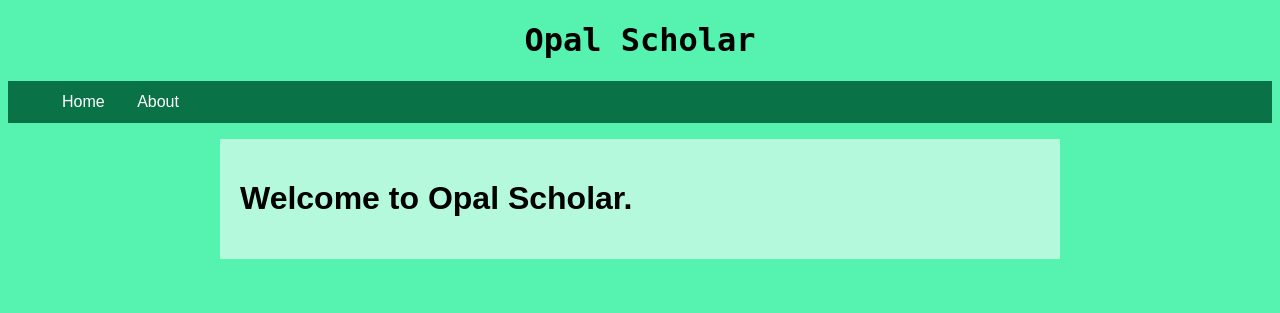
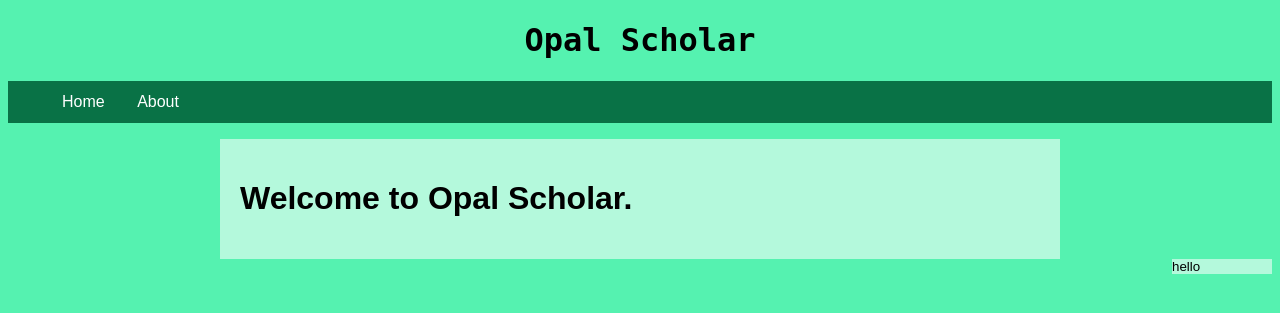
Before and after one commit to harudagondi/opal-scholar, a Flask app: page / in a window 1280 px wide. Shown: the top 313 px of the page. Run offline with Flask 2, Linux system fonts and the light colour scheme; style sheets or scripts are compiled from the project's sources.

Commit message:
Doing Sidebar

```diff
--- a/app/static/css/main.scss
+++ b/app/static/css/main.scss
@@ -45,3 +45,7 @@ nav {
 
     background-color: $opal-lightest;
 }
+
+#in-a-line {
+
+}
--- /dev/null
+++ b/app/static/css/sidebar.min.css
@@ -0,0 +1 @@
+#sidebar{min-width:100px;max-width:300px;height:100%;border-width:2px;font-size:10pt;background-color:#b4f9dc;float:right}
--- /dev/null
+++ b/app/static/css/sidebar.scss
@@ -0,0 +1,13 @@
+@import "colors";
+
+#sidebar {
+    min-width: 100px;
+    max-width: 300px;
+    height: 100%;
+
+    border-width: 2px;
+    font-size: 10pt;
+
+    background-color: $opal-lightest;
+    float:right;
+}
--- a/app/templates/layout.html
+++ b/app/templates/layout.html
@@ -3,6 +3,7 @@
   <head>
     <title> {{ title }} - Opal Scholar </title>
     <link rel="stylesheet" href="{{ url_for('static', filename='css/main.min.css') }}">
+    <link rel="stylesheet" href="{{ url_for('static', filename='css/sidebar.min.css') }}">
 
   </head>
 
@@ -16,14 +17,20 @@
       </ul>
     </nav>
 
+    <div id="in-a-line">
+
       <div id="content">
         {% block content %}
         {% endblock %}
       </div>
 
       <div id="sidebar">
+        hello
         {% block sidebar %}
         {% endblock %}
       </div>
+
+    </div>
+
   </body>
 </html>
--- a/app/templates/log.html
+++ b/app/templates/log.html
@@ -1,5 +1,5 @@
 {% extends "layout.html" %}
-{% block content %}
+{% block sidebar %}
   {% if user.name %}
     <p>
       Welcome {{ user.name }}!
@@ -12,9 +12,5 @@
     <h5>Password</h5>
     <input id="login-password" type="password"/>
   </div>
-  <div>
-    <h3>Register</h3>
-    <input type="text"/>
-  </div>
   {% endif %}
 {% endblock %}
--- a/app/views.py
+++ b/app/views.py
@@ -12,7 +12,7 @@ def about():
     return render_template("about.html",
                            title="About")
 
-@app.route("/log")
+@app.route("/")
 def log():
     user = {"name": "Vanitelia Exodus", "password": "hunter2"}
     return render_template("log.html",
```
Lines whose indentation alone changed are shown as unchanged.
